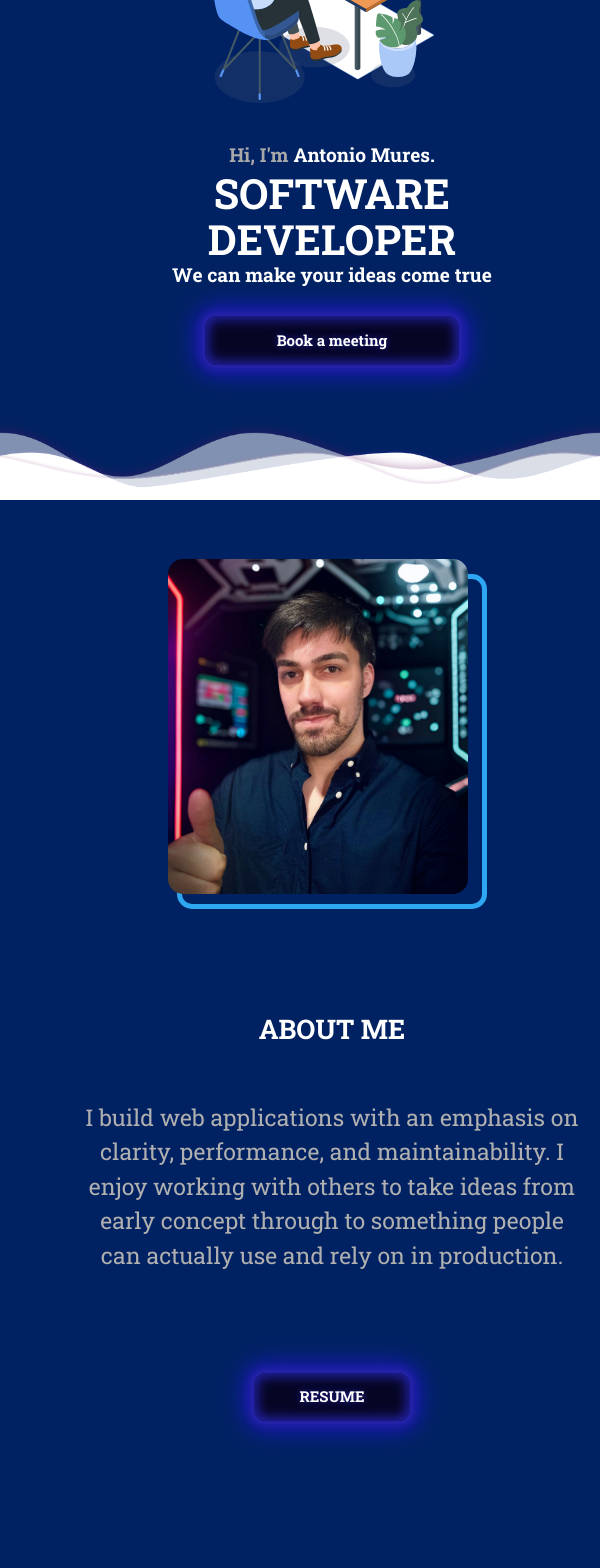
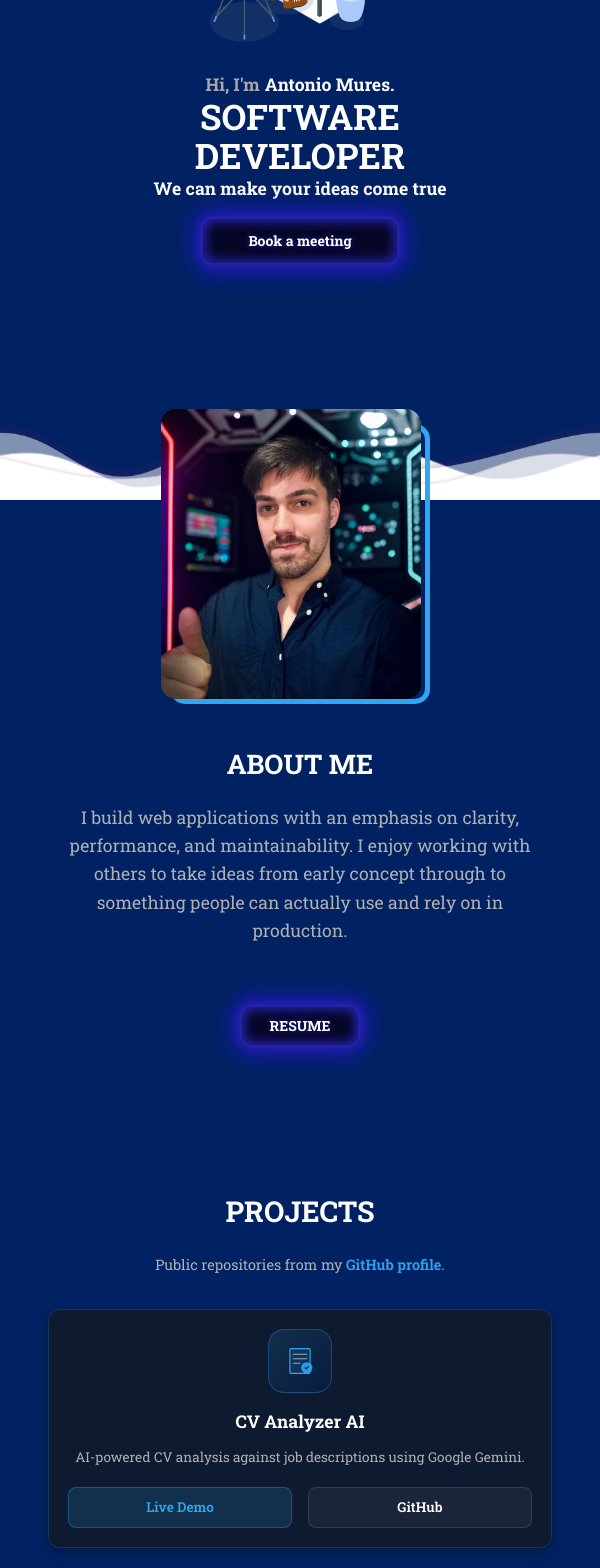
Before and after one commit to Amures/portfolio-react, a React (Vite) app: page / in a window 600 px wide. Shown: the part 300-1868 px from the top of the page. Built offline with nearby package versions, Linux system fonts and the light colour scheme; no server answers.

Commit message:
Refactor: Improve mobile responsiveness and scaling of UI elements

```diff
--- a/src/assets/styles/About.css
+++ b/src/assets/styles/About.css
@@ -10,52 +10,52 @@ p {
   font-size: 1.2rem;
 }
 
-.subWrapAM{
+.subWrapAM {
   width: 100%;
-  max-width: 2000px;
-  padding: 10px 40px;
+  max-width: 1200px;
+  padding: 10px 20px;
   display: flex;
   justify-content: center;
   align-items: center;
   gap: 30px;
+  margin: 0 auto;
 }
 
 /* IMG */
 /* Contenedor de la imagen */
 .img-aboutMe {
-  width: 300px; /* Ancho del contenedor */
-  height: 325px; /* Alto del contenedor */
-  border: 5px solid var(--web-color); /* Borde con color personalizado */
-  border-radius: 15px; /* Bordes redondeados */
-  position: relative; /* Posicionamiento relativo para las imágenes internas */
-  /*overflow: hidden;*/ /* Oculta cualquier desbordamiento */
+  width: 300px;
+  height: 325px;
+  border: 5px solid var(--web-color);
+  border-radius: 15px;
+  position: relative;
 }
 
 /* Imagen principal */
 .img-aboutMe img {
-  position: absolute; /* Posicionamiento absoluto dentro del contenedor */
-  top: -20px; /* Mueve la imagen hacia arriba */
-  left: -14px; /* Mueve la imagen hacia la izquierda */
-  height: 335px; /* Alto de la imagen */
-  width: 300px; /* Ancho de la imagen */
-  object-fit: cover; /* Ajusta la imagen para cubrir el contenedor */
-  border-radius: 15px; /* Bordes redondeados */
-  opacity: 0; /* Inicia con opacidad 0 */
-  transition: opacity 1.25s ease; /* Transición de opacidad suave de 1 segundo */
+  position: absolute;
+  top: -20px;
+  left: -14px;
+  height: 335px;
+  width: 300px;
+  object-fit: cover;
+  border-radius: 15px;
+  opacity: 0;
+  transition: opacity 1.25s ease;
 }
 
 .image.fade-in {
-  opacity: 1; /* Muestra la imagen */
+  opacity: 1;
 }
 
 .image.fade-out {
-  opacity: 0; /* Oculta la imagen */
+  opacity: 0;
 }
 
 
 /* Contenido */
 
-.subWrapAM .content-aboutMe{
+.subWrapAM .content-aboutMe {
   max-width: 500px;
   display: flex;
   flex-direction: column;
@@ -63,27 +63,28 @@ p {
   gap: 20px;
   font-size: large;
 }
-.subWrapAM .content-aboutMe h2{
+
+.subWrapAM .content-aboutMe h2 {
   color: #fff;
 }
-.subWrapAM .content-aboutMe p{
+
+.subWrapAM .content-aboutMe p {
   color: #b0b0b0;
-  font-size: 23px;
+  font-size: 1.15rem; /* Reduced from 23px */
+  line-height: 1.6;
 }
 
 /* Contenedor de los botones */
-.btnContainer{
+.btnContainer {
   display: flex;
   gap: 15px;
-  justify-content: center; /* Centrar los botones horizontalmente */
-  margin-top: 1em; /* Ajustar la posición del contenedor de botones */
-}
-.btnAboutMe{
-  display: flex;
-  align-items: center;
+  justify-content: center;
+  margin-top: 1em;
 }
 
 .btnAboutMe {
+  display: flex;
+  align-items: center;
   --glow-color: rgb(35, 33, 166);
   --glow-spread-color: rgba(35, 23, 208, 0.781);
   --enhanced-glow-color: rgb(60, 50, 206);
@@ -102,22 +103,22 @@ p {
   text-shadow: 0 0 .5em var(--glow-color);
   position: relative;
   transition: all 0.3s;
-  margin-top: 2em; /* Ajustar la posición del botón */
+  margin-top: 2em;
 }
 
 .btnAboutMe::after {
   pointer-events: none;
   content: "";
   position: absolute;
-  top: 100%; /* Ajustar la posición para evitar la sombra que se extiende hacia abajo */
+  top: 100%;
   left: 0;
   height: 100%;
   width: 100%;
   background-color: var(--glow-spread-color);
-  filter: blur(1em); /* Reducir el desenfoque */
-  opacity: .4; /* Reducir la opacidad */
+  filter: blur(1em);
+  opacity: .4;
   transform: perspective(1.5em) rotateX(35deg) scale(1, .6);
-  clip-path: inset(0 10em 0 10em); /* Limitar la extensión de la sombra */
+  clip-path: inset(0 10em 0 10em);
 }
 
 .btnAboutMe:hover {
@@ -136,14 +137,37 @@ p {
 
 
 @media only screen and (max-width: 1000px) {
-    .subWrapAM{
-      margin: 50px 0;
-      flex-direction: column;
-      gap: 100px;
-    }
-    .subWrapAM .content-aboutMe{
-      align-items: center;
-      text-align: center;
-      gap: 50px;
-    }
+  .subWrapAM {
+    margin: 30px 0;
+    flex-direction: column;
+    gap: 40px;
+    padding: 0 16px;
+  }
+
+  .subWrapAM .content-aboutMe {
+    align-items: center;
+    text-align: center;
+    gap: 20px;
+  }
+
+  .subWrapAM .content-aboutMe p {
+    font-size: 1.1rem;
+    line-height: 1.6;
+  }
+
+  .img-aboutMe {
+    width: 260px;
+    height: 280px;
+  }
+
+  .img-aboutMe img {
+    height: 290px;
+    width: 260px;
+  }
+
+  .btnAboutMe {
+    padding: 0.8em 2em;
+    font-size: 14px;
+    margin-top: 1.5em;
+  }
 }
--- a/src/assets/styles/Hero.css
+++ b/src/assets/styles/Hero.css
@@ -1,11 +1,11 @@
-.heroContent{
+.heroContent {
     display: flex;
-    padding-top: 0;
     justify-content: space-between;
     align-items: center;
-    padding: 50px 0;
-    width: 90%;
-    max-width: 1900px;
+    padding: 50px 20px;
+    width: 100%;
+    max-width: 1200px; /* Reduced from 1900px for better layout control */
+    margin: 0 auto;
     background-color: var(--bg-color);
     color: #fff;
 }
@@ -114,11 +114,12 @@ a.btnHero {
     .heroContent{
         flex-direction: column;
         text-align: center;
-        gap: 2rem;
+        gap: 1.5rem;
+        padding: 30px 16px;
     }
     .imgHero{
         order: -1;
-        max-width: 260px;
+        max-width: 200px;
     }
     .imgHero img{
         width: 100%;
@@ -126,19 +127,22 @@ a.btnHero {
     }
     .infoHero{
         align-items: center;
+        width: 100%;
     }
     .heroContent h1{
-        font-size: 2.6em;
+        font-size: 2.2em; /* Reduced from 2.6em */
         align-items: center;
     }
     .ideaContent{
-        font-size: 1.2em;
+        font-size: 1.1em; /* Reduced from 1.2em */
         justify-content: center;
     }
     .btnHero{
-        width: 100%;
+        width: auto;
+        min-width: 200px;
         max-width: 260px;
-        margin: 1.5em auto 0;
-        padding: 0.9em 1.5em;
+        margin: 1em auto 0;
+        padding: 0.8em 1.5em; /* Reduced from 0.9em 1.5em */
+        font-size: 14px; /* Reduced from 15px */
     }
 }
--- a/src/assets/styles/Projects.css
+++ b/src/assets/styles/Projects.css
@@ -1,37 +1,45 @@
 .projects-section {
   text-align: center;
-  padding: 2rem 1rem 3rem;
+  padding: 4rem 1rem; /* More vertical padding */
   background-color: #002262;
   color: #b0b0b0;
+  width: 100%;
+  display: flex;
+  flex-direction: column;
+  align-items: center;
 }
 
 .projects-section h2 {
-  font-size: 2rem;
+  font-size: 2.5rem;
   color: #ffffff;
-  margin-bottom: 1rem;
+  margin-bottom: 20px;
 }
 
 .projects-intro {
   color: #b0b0b0;
-  margin-bottom: 2rem;
+  margin-bottom: 3rem;
   max-width: 40rem;
   margin-left: auto;
   margin-right: auto;
+  line-height: 1.6;
 }
 
 .projects-intro-link {
-  color: #5eb8ff;
+  color: #2ea6f2;
   font-weight: 600;
+  text-decoration: none;
+  transition: color 0.3s ease;
 }
 
 .projects-intro-link:hover {
   text-decoration: underline;
+  color: #5eb8ff;
 }
 
 .projects-grid {
   display: grid;
-  grid-template-columns: 1fr;
-  gap: 1.25rem;
+  grid-template-columns: repeat(auto-fit, minmax(300px, 1fr));
+  gap: 2rem;
   width: 100%;
   max-width: 1100px;
   margin: 0 auto;
@@ -39,110 +47,146 @@
 
 @media (min-width: 600px) {
   .projects-grid {
-    grid-template-columns: repeat(2, minmax(0, 1fr));
+    grid-template-columns: repeat(2, 1fr);
   }
 }
 
 @media (min-width: 960px) {
   .projects-grid {
-    grid-template-columns: repeat(3, minmax(0, 1fr));
+    grid-template-columns: repeat(3, 1fr);
   }
 }
 
 .project-card {
-  background: #242424;
-  border: 1px solid rgba(255, 255, 255, 0.15);
-  border-radius: 10px;
-  padding: 1.25rem 1rem;
-  box-shadow: 0 2px 8px rgba(0, 0, 0, 0.25);
+  background: #0e1a30; /* Darker blue to match Contact form */
+  border: 1px solid rgba(46, 166, 242, 0.2);
+  border-radius: 12px;
+  padding: 1.5rem;
+  box-shadow: 0 4px 12px rgba(0, 0, 0, 0.3);
   text-align: center;
-  transition: transform 0.25s ease, box-shadow 0.25s ease;
-  min-height: 260px;
+  transition: transform 0.3s ease, box-shadow 0.3s ease, border-color 0.3s ease;
+  min-height: 280px;
   display: flex;
   flex-direction: column;
   align-items: center;
-  justify-content: flex-start;
+  justify-content: space-between;
 }
 
 .project-card:hover {
-  transform: translateY(-4px);
-  box-shadow: 0 8px 16px rgba(0, 0, 0, 0.35);
+  transform: translateY(-8px);
+  box-shadow: 0 12px 24px rgba(0, 0, 0, 0.4);
+  border-color: rgba(46, 166, 242, 0.5);
 }
 
 .project-thumb {
-  width: 88px;
-  height: 88px;
+  width: 80px;
+  height: 80px;
   flex-shrink: 0;
   display: flex;
   align-items: center;
   justify-content: center;
-  margin-bottom: 0.75rem;
-  border-radius: 14px;
-  background: linear-gradient(155deg,
-      rgba(46, 166, 242, 0.22) 0%,
-      rgba(0, 34, 98, 0.55) 100%);
-  border: 1px solid rgba(46, 166, 242, 0.4);
-  box-shadow: inset 0 1px 0 rgba(255, 255, 255, 0.08);
+  margin-bottom: 1rem;
+  border-radius: 16px;
+  background: linear-gradient(135deg, rgba(46, 166, 242, 0.15), rgba(0, 34, 98, 0.3));
+  border: 1px solid rgba(46, 166, 242, 0.3);
 }
 
 .project-thumb svg {
-  width: 56px;
-  height: 56px;
+  width: 48px;
+  height: 48px;
   display: block;
 }
 
 .project-card h3 {
-  font-size: 1.15rem;
+  font-size: 1.25rem;
   color: #ffffff;
-  margin-bottom: 0.5rem;
+  margin-bottom: 0.75rem;
 }
 
 .project-card-desc {
-  font-size: 0.9rem;
-  line-height: 1.4;
+  font-size: 0.95rem;
+  line-height: 1.5;
   color: #b0b0b0;
-  margin-bottom: auto;
-  padding-bottom: 0.75rem;
+  margin-bottom: 1.5rem;
   flex: 1;
 }
 
 .project-card-links {
   display: flex;
-  gap: 0.75rem;
+  gap: 1rem;
   justify-content: center;
   width: 100%;
-  margin-top: 0.5rem;
 }
 
 .project-card-links a {
   flex: 1;
   font-size: 0.85rem;
-  padding: 0.4rem 0.25rem;
-  border-radius: 6px;
+  padding: 0.6rem 0.5rem;
+  border-radius: 8px;
   background: rgba(255, 255, 255, 0.05);
-  border: 1px solid rgba(255, 255, 255, 0.15);
-  color: #b0b0b0;
+  border: 1px solid rgba(255, 255, 255, 0.1);
+  color: #ffffff;
   text-decoration: none;
   font-weight: 600;
-  transition: all 0.2s ease;
-  white-space: nowrap;
+  transition: all 0.3s ease;
 }
 
 .project-card-links a:hover {
-  background: rgba(255, 255, 255, 0.1);
-  color: #ffffff;
-  border-color: rgba(255, 255, 255, 0.3);
-  text-decoration: none;
+  background: rgba(255, 255, 255, 0.12);
+  border-color: rgba(255, 255, 255, 0.2);
 }
 
 .project-card-links a.live-link {
   background: rgba(46, 166, 242, 0.15);
-  border-color: rgba(46, 166, 242, 0.4);
-  color: #5eb8ff;
+  border-color: rgba(46, 166, 242, 0.3);
+  color: #2ea6f2;
 }
 
 .project-card-links a.live-link:hover {
   background: rgba(46, 166, 242, 0.25);
   border-color: #2ea6f2;
-  color: #ffffff;
 }
+
+@media (max-width: 600px) {
+  .projects-section {
+    padding: 3rem 1rem;
+  }
+
+  .projects-section h2 {
+    font-size: 1.8rem;
+  }
+
+  .projects-intro {
+    font-size: 0.9rem;
+    margin-bottom: 2rem;
+  }
+
+  .projects-grid {
+    grid-template-columns: 1fr;
+    gap: 1.5rem;
+  }
+
+  .project-card {
+    padding: 1.2rem;
+    min-height: auto;
+  }
+
+  .project-thumb {
+    width: 64px;
+    height: 64px;
+  }
+
+  .project-thumb svg {
+    width: 36px;
+    height: 36px;
+  }
+
+  .project-card h3 {
+    font-size: 1.1rem;
+  }
+
+  .project-card-desc {
+    font-size: 0.85rem;
+    margin-bottom: 1.2rem;
+  }
+}
--- a/src/assets/styles/ScrollToTopButton.css
+++ b/src/assets/styles/ScrollToTopButton.css
@@ -6,7 +6,7 @@
     border: none;
     padding: 1rem;
     color: #fff;
-    font-size: 30px;
+    font-size: 24px; /* Reduced from 30px */
     font-weight: bold;
     background-color: var(--btn-color);
     border-radius: 50%;
@@ -20,13 +20,19 @@
     bottom: 2em;
     right: 2em;
     z-index: 1000;
-    opacity: 0; /* Inicialmente oculto */
-    transform: translateY(20px); /* Mover hacia abajo inicialmente */
+    opacity: 0;
+    transform: translateY(20px);
+    display: flex;
+    align-items: center;
+    justify-content: center;
+    width: 60px; /* Added fixed size */
+    height: 60px; /* Added fixed size */
+    cursor: pointer;
 }
 
 .topbtn.visible {
-    opacity: 1; /* Hacer visible */
-    transform: translateY(0); /* Mover a la posición original */
+    opacity: 1;
+    transform: translateY(0);
 }
 
 .topbtn::after {
@@ -47,23 +53,23 @@
 .topbtn:hover {
     color: var(--btn-color);
     background-color: var(--glow-color);
+    transform: scale(1.1);
 }
 
 .topbtn:active {
     box-shadow: 0 0 0.3em .15em var(--glow-color),
     0 0 1.5em 0.5em var(--glow-spread-color),
     inset 0 0 .5em .25em var(--glow-color);
+    transform: scale(0.9);
 }
 
-@media only screen and (max-width: 1000px) {
-    .subWrapAM {
-        margin: 50px 0;
-        flex-direction: column;
-        gap: 100px;
-    }
-    .subWrapAM .content-aboutMe {
-        align-items: center;
-        text-align: center;
-        gap: 50px;
+@media only screen and (max-width: 600px) {
+    .topbtn {
+        width: 45px;
+        height: 45px;
+        font-size: 16px;
+        bottom: 1.5em;
+        right: 1.5em;
+        padding: 0.5rem;
     }
 }
--- a/src/index.css
+++ b/src/index.css
@@ -53,12 +53,13 @@ h1 {
   --web-color: #2ea6f2;
 }
 
-*{
+* {
   margin: 0;
   padding: 0;
   font-family: "Roboto Slab", serif;
   font-optical-sizing: auto;
   font-style: normal;
+  box-sizing: border-box;
 }
 
 
```
Also changed, not shown: src/assets/styles/Contact.css (+62 -70 lines), src/assets/styles/NavHeader.css (+11 -12 lines), src/assets/styles/Skills.css (+15 -5 lines).
